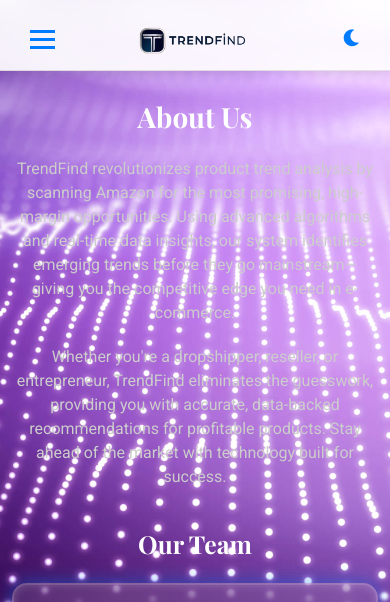
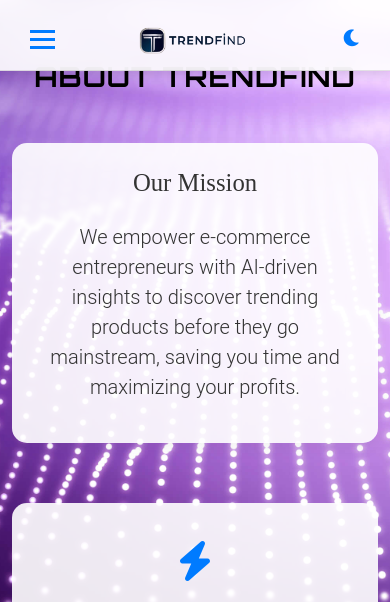
Before and after one commit to TrendFiind/flask-trendfind-app, a Flask app: page /about-us in a window 390 px wide. Shown: the top 602 px of the page. Run offline with Flask 3, Linux system fonts and the light colour scheme.

Commit message:
Update about-us.html

```diff
--- a/TrendFind/templates/about-us.html
+++ b/TrendFind/templates/about-us.html
@@ -5,10 +5,133 @@
     <meta name="viewport" content="width=device-width, initial-scale=1.0">
     <title>About Us - TrendFind</title>
     <link href="https://cdn.jsdelivr.net/npm/bootstrap@5.3.0/dist/css/bootstrap.min.css" rel="stylesheet">
-    <link href="https://fonts.googleapis.com/css2?family=Bebas+Neue&display=swap" rel="stylesheet">
-    <link href="https://fonts.googleapis.com/css2?family=Playfair+Display:wght@700&family=Roboto:wght@400;700&display=swap" rel="stylesheet">
+    <link href="https://fonts.googleapis.com/css2?family=Orbitron:wght@500;700&family=Rajdhani:wght@400;600;700&display=swap" rel="stylesheet">
     <link href="https://cdnjs.cloudflare.com/ajax/libs/font-awesome/6.0.0-beta3/css/all.min.css" rel="stylesheet">
     <link href="{{ url_for('static', filename='styles.css') }}" rel="stylesheet">
+    <style>
+        /* About Us Specific Styles */
+        .about-us-section {
+            padding: 100px 0;
+            color: #333;
+        }
+
+        body.dark-mode .about-us-section {
+            color: #eee;
+        }
+
+        .about-header {
+            font-family: 'Orbitron', sans-serif;
+            font-weight: 700;
+            text-transform: uppercase;
+            letter-spacing: 1px;
+            margin-bottom: 50px;
+            text-align: center;
+            color: #000;
+        }
+
+        body.dark-mode .about-header {
+            color: #00ffea;
+            text-shadow: 0 0 8px rgba(0, 255, 234, 0.3);
+        }
+
+        .mission-statement {
+            background: rgba(255, 255, 255, 0.9);
+            border-radius: 15px;
+            padding: 40px;
+            margin-bottom: 60px;
+            box-shadow: 0 5px 15px rgba(0, 0, 0, 0.05);
+        }
+
+        body.dark-mode .mission-statement {
+            background: rgba(30, 30, 30, 0.9);
+            box-shadow: 0 5px 15px rgba(0, 255, 234, 0.1);
+        }
+
+        .feature-card {
+            background: rgba(255, 255, 255, 0.9);
+            border-radius: 15px;
+            padding: 30px;
+            margin-bottom: 30px;
+            height: 100%;
+            transition: transform 0.3s ease;
+        }
+
+        .feature-card:hover {
+            transform: translateY(-10px);
+        }
+
+        body.dark-mode .feature-card {
+            background: rgba(30, 30, 30, 0.9);
+        }
+
+        .feature-icon {
+            font-size: 2.5rem;
+            color: #007bff;
+            margin-bottom: 20px;
+        }
+
+        body.dark-mode .feature-icon {
+            color: #00ffea;
+        }
+
+        .team-section {
+            margin-top: 80px;
+        }
+
+        .team-member {
+            text-align: center;
+            margin-bottom: 40px;
+        }
+
+        .team-member img {
+            width: 150px;
+            height: 150px;
+            border-radius: 50%;
+            object-fit: cover;
+            border: 3px solid #007bff;
+            margin-bottom: 20px;
+        }
+
+        body.dark-mode .team-member img {
+            border-color: #00ffea;
+        }
+
+        .team-member h3 {
+            font-family: 'Rajdhani', sans-serif;
+            font-weight: 700;
+            margin-top: 15px;
+        }
+
+        .stats-container {
+            margin: 60px 0;
+        }
+
+        .stat-item {
+            text-align: center;
+            padding: 20px;
+        }
+
+        .stat-number {
+            font-family: 'Orbitron', sans-serif;
+            font-size: 2.5rem;
+            font-weight: 700;
+            color: #007bff;
+        }
+
+        body.dark-mode .stat-number {
+            color: #00ffea;
+        }
+
+        @media (max-width: 768px) {
+            .about-us-section {
+                padding: 60px 0;
+            }
+
+            .mission-statement {
+                padding: 25px;
+            }
+        }
+    </style>
 </head>
 <body>
     <!-- Header -->
@@ -46,30 +169,85 @@
     <!-- About Us Section -->
     <div class="about-us-section">
         <div class="container">
-            <h1 class="text-center mb-4">About Us</h1>
-            <div class="about-content">
-                <p>TrendFind revolutionizes product trend analysis by scanning Amazon for the most promising, high-margin opportunities. Using advanced algorithms and real-time data insights, our system identifies emerging trends before they go mainstream—giving you the competitive edge you need in e-commerce.</p>
-                <p>Whether you're a dropshipper, reseller, or entrepreneur, TrendFind eliminates the guesswork, providing you with accurate, data-backed recommendations for profitable products. Stay ahead of the market with technology built for success.</p>
+            <h1 class="about-header">About TrendFind</h1>
+
+            <div class="mission-statement">
+                <h2 class="text-center mb-4">Our Mission</h2>
+                <p class="text-center lead">We empower e-commerce entrepreneurs with AI-driven insights to discover trending products before they go mainstream, saving you time and maximizing your profits.</p>
             </div>
+
+            <div class="row">
+                <div class="col-md-4">
+                    <div class="feature-card">
+                        <div class="feature-icon">
+                            <i class="fas fa-bolt"></i>
+                        </div>
+                        <h3>Real-Time Data</h3>
+                        <p>Our system scans multiple retailers every 15 minutes to deliver the most current market trends and product opportunities.</p>
+                    </div>
+                </div>
+                <div class="col-md-4">
+                    <div class="feature-card">
+                        <div class="feature-icon">
+                            <i class="fas fa-brain"></i>
+                        </div>
+                        <h3>AI Analysis</h3>
+                        <p>Advanced machine learning algorithms analyze product viability, competition, and profit potential to recommend only the best opportunities.</p>
+                    </div>
+                </div>
+                <div class="col-md-4">
+                    <div class="feature-card">
+                        <div class="feature-icon">
+                            <i class="fas fa-chart-line"></i>
+                        </div>
+                        <h3>Profit Focused</h3>
+                        <p>We focus on products with 35-60% profit margins, helping you build a sustainable e-commerce business.</p>
+                    </div>
+                </div>
+            </div>
+
+            <div class="stats-container">
+                <div class="row">
+                    <div class="col-md-3 col-6 stat-item">
+                        <div class="stat-number">15,000+</div>
+                        <p>Successful Sellers</p>
+                    </div>
+                    <div class="col-md-3 col-6 stat-item">
+                        <div class="stat-number">24/7</div>
+                        <p>Data Monitoring</p>
+                    </div>
+                    <div class="col-md-3 col-6 stat-item">
+                        <div class="stat-number">10+</div>
+                        <p>Marketplaces Tracked</p>
+                    </div>
+                    <div class="col-md-3 col-6 stat-item">
+                        <div class="stat-number">50K</div>
+                        <p>Products Analyzed Daily</p>
+                    </div>
+                </div>
+            </div>
+
             <div class="team-section">
-                <h2 class="text-center mb-4">Our Team</h2>
-                <div class="team-grid">
-                    <div class="team-member">
-                        <img src="{{ url_for('static', filename='images/team1.jpg') }}" alt="Team Member 1">
-                        <h3>John Doe</h3>
-                        <p>CEO & Founder</p>
+                <h2 class="about-header">Meet The Team</h2>
+                <div class="row">
+                    <div class="col-md-4 team-member">
+                        <img src="{{ url_for('static', filename='images/team1.jpg') }}" alt="Founder">
+                        <h3>J.K</h3>
+                        <p>Founder & CEO</p>
+                        <p>E-commerce veteran with 10+ years experience in product research and trend analysis.</p>
                     </div>
-                    <div class="team-member">
-                                <img src="{{ url_for('static', filename='images/team2.jpg') }}" alt="Team Member 2">
-                        <h3>Jane Smith</h3>
+                    <div class="col-md-4 team-member">
+                        <img src="{{ url_for('static', filename='images/team2.jpg') }}" alt="Lead Developer">
+                        <h3>Alex Chen</h3>
                         <p>Lead Data Scientist</p>
+                        <p>Machine learning expert specializing in predictive analytics for e-commerce.</p>
                     </div>
-                    <div class="team-member">
-                        <img src="{{ url_for('static', filename='images/team3.jpg') }}" alt="Team Member 3">
-                        <h3>Alex Johnson</h3>
+                    <div class="col-md-4 team-member">
+                        <img src="{{ url_for('static', filename='images/team3.jpg') }}" alt="Product Manager">
+                        <h3>Maria Rodriguez</h3>
                         <p>Product Manager</p>
+                        <p>Ensures our tools meet the real-world needs of dropshippers and resellers.</p>
                     </div>
-                    <!-- Add more team members as needed -->
                 </div>
             </div>
         </div>
```
